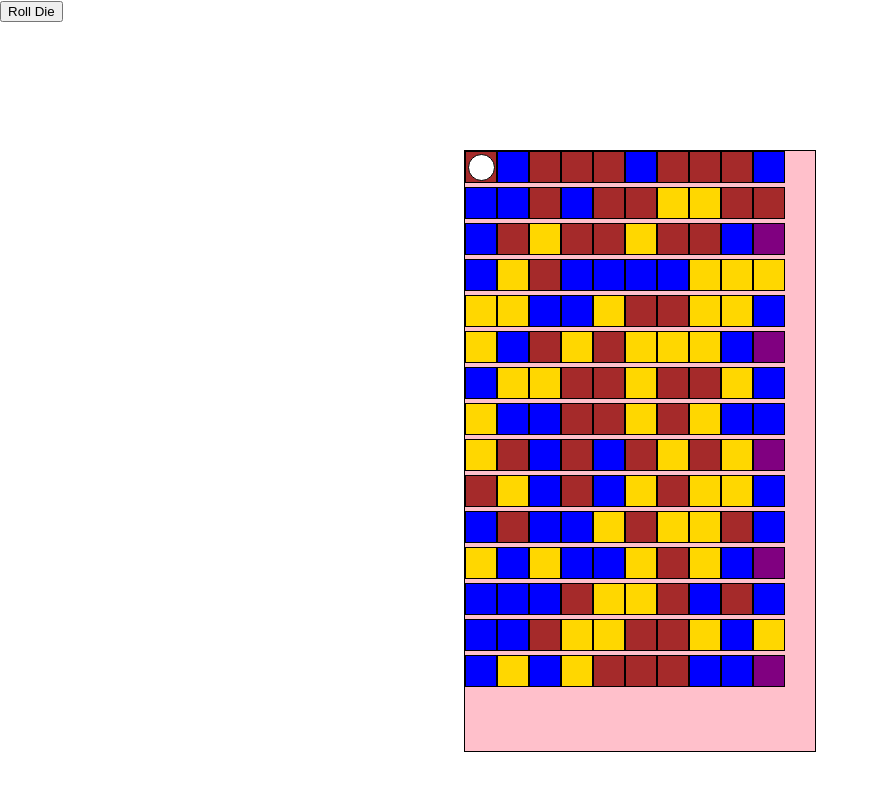
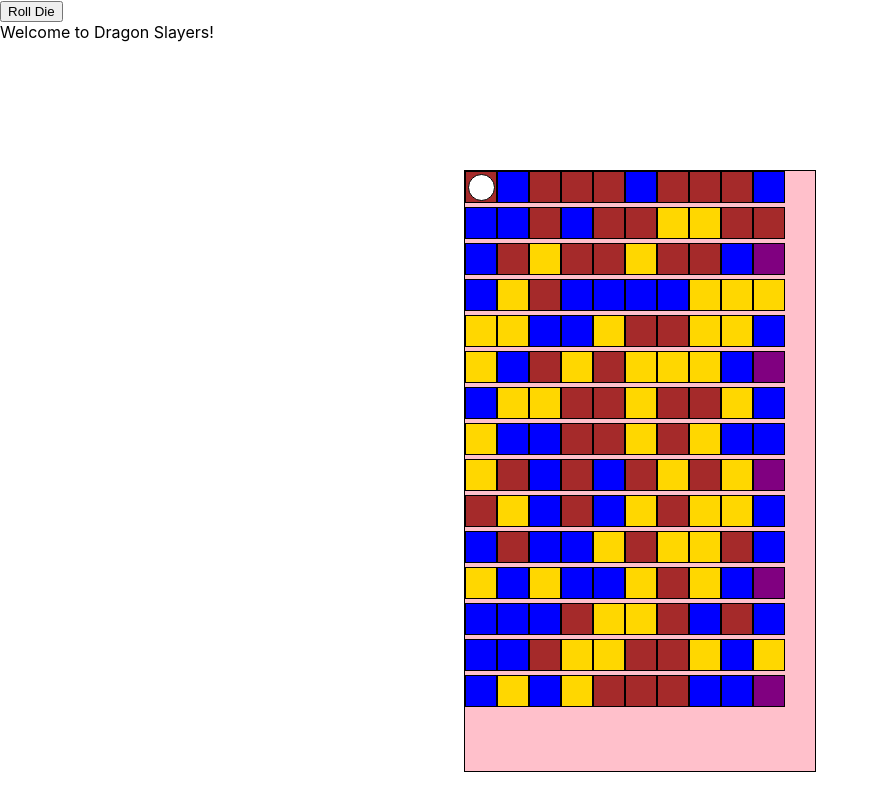
Before and after one commit to Team-Dragon-Slayers/dragon-slayers, a React (Create React App) app: page / in a window 1280 px wide. Shown: the top 810 px of the page, without its empty margins (0-879 px from the left). Built offline with nearby package versions, Linux system fonts and the light colour scheme.

Commit message:
add message that updates when player moves

```diff
--- a/src/App.js
+++ b/src/App.js
@@ -3,6 +3,7 @@ import './App.css';
 import Gameboard from './components/Gameboard/Gameboard'
 import CardRow from './components/CardRow/CardRow';
 import RollBtn from './components/RollBtn/RollBtn';
+import Message from './components/Message';
 import * as cardAPI from './services/card';
 import * as monsterAPI from './services/monster';
 
@@ -41,7 +42,8 @@ class App extends Component {
 
   state = {
     playerLocation: 1,
-    deck: []
+    deck: [],
+    message: "Welcome to Dragon Slayers!"
   }
 
   handleEncounter = () => {
@@ -52,12 +54,15 @@ class App extends Component {
       console.log("Treasure!")
       this.addCardToDeck();
     } else {
+      this.setState({message: "You found a bench and sat down to rest!"})
       console.log("Blank")
     }
   }
 
   handleMonsterEncounter = async (zone) => {
     let monster = await monsterAPI.getRandomMonster(zone);
+    let msg = `You've encountered an angry ${monster.name}!`;
+    this.setState({message: msg})
     console.log(monster);
   }
 
@@ -72,8 +77,13 @@ class App extends Component {
 
   addCardToDeck = async () => {
     let newCard = await cardAPI.drawCard();
+    let msg = `You've stumbled upon a buried treasure! A new card has been added to your deck:
+    Name: ${newCard.name}
+    Type: ${newCard.type}
+    ${newCard.type} Points: ${newCard.points}
+    `
     console.log(newCard)
-    this.setState({ deck: [...this.state.deck, newCard]})
+    this.setState({ deck: [...this.state.deck, newCard], message: msg})
     console.log(this.state.deck)
   }
 
@@ -83,6 +93,9 @@ class App extends Component {
       <>
         <RollBtn
           handlePlayerMovement={this.handlePlayerMovement}
+        />
+        <Message
+          message={this.state.message}
         />
         <Gameboard
           boardArr={boardArr}
--- /dev/null
+++ b/src/components/Message.jsx
@@ -0,0 +1,11 @@
+import React from 'react';
+
+const Message = (props) => {
+    return (
+        <div>
+            {props.message}
+        </div>
+    );
+}
+
+export default Message;
```
